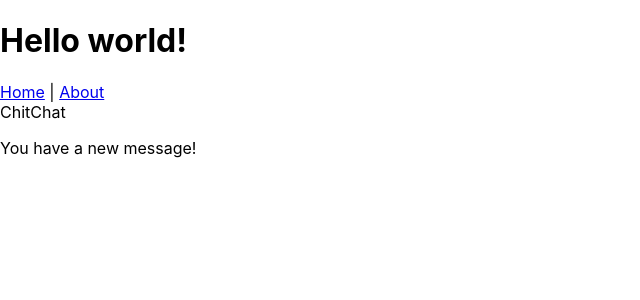
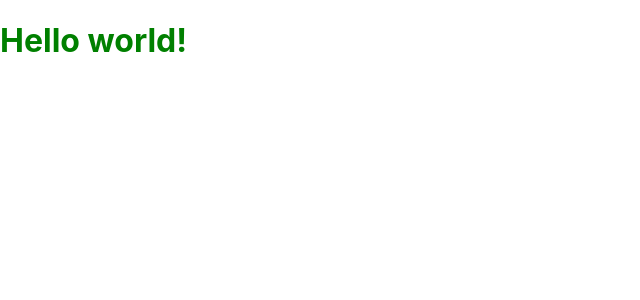
Before and after one commit to smy-101/vite_wheel, a React (Vite) app: page / in a window 1280 px wide. Shown: the top 300 px of the page, without its empty margins (0-640 px from the left). Built offline with nearby package versions, Linux system fonts and the light colour scheme.

Commit message:
安装sass

```diff
--- a/package.json
+++ b/package.json
@@ -17,6 +17,7 @@
     "@types/react": "^18.0.0",
     "@types/react-dom": "^18.0.0",
     "@vitejs/plugin-react": "^1.3.0",
+    "sass": "^1.53.0",
     "typescript": "^4.6.3",
     "vite": "^2.9.9"
   }
--- a/src/App.tsx
+++ b/src/App.tsx
@@ -1,5 +1,5 @@
 import {Route, Routes} from 'react-router-dom';
-import {Home} from '@/pages/Home';
+import {Home} from '@/pages/Home/Home';
 
 function App() {
   return (
--- a/src/pages/Home.tsx
+++ /dev/null
@@ -1,23 +0,0 @@
-import { Link } from "react-router-dom";
-
-const Home = () => {
-  return (
-    <div>
-      <h1 className="text-3xl font-bold underline">Hello world!</h1>
-      <nav>
-        <Link to="/">Home</Link> | <Link to="about">About</Link>
-      </nav>
-      <div className="p-6 max-w-sm mx-auto bg-white rounded-xl shadow-lg flex items-center space-x-4">
-        {/* <div className="shrink-0">
-          <img className="h-12 w-12" src="/img/logo.svg" alt="ChitChat Logo" />
-        </div> */}
-        <div>
-          <div className="text-xl font-medium text-black">ChitChat</div>
-          <p className="text-slate-500">You have a new message!</p>
-        </div>
-      </div>
-    </div>
-  );
-};
-
-export { Home };
--- /dev/null
+++ b/src/pages/Home/Home.tsx
@@ -0,0 +1,11 @@
+import './style.scss'
+
+const Home = () => {
+  return (
+    <div>
+      <h1>Hello world!</h1>
+    </div>
+  );
+};
+
+export { Home };
--- /dev/null
+++ b/src/pages/Home/style.scss
@@ -0,0 +1,7 @@
+h1 {
+  color: green;
+
+  &:hover {
+    color: greenyellow;
+  }
+}
```
Also changed, not shown: 1 other file (tests, documents, lock files or other folders).
